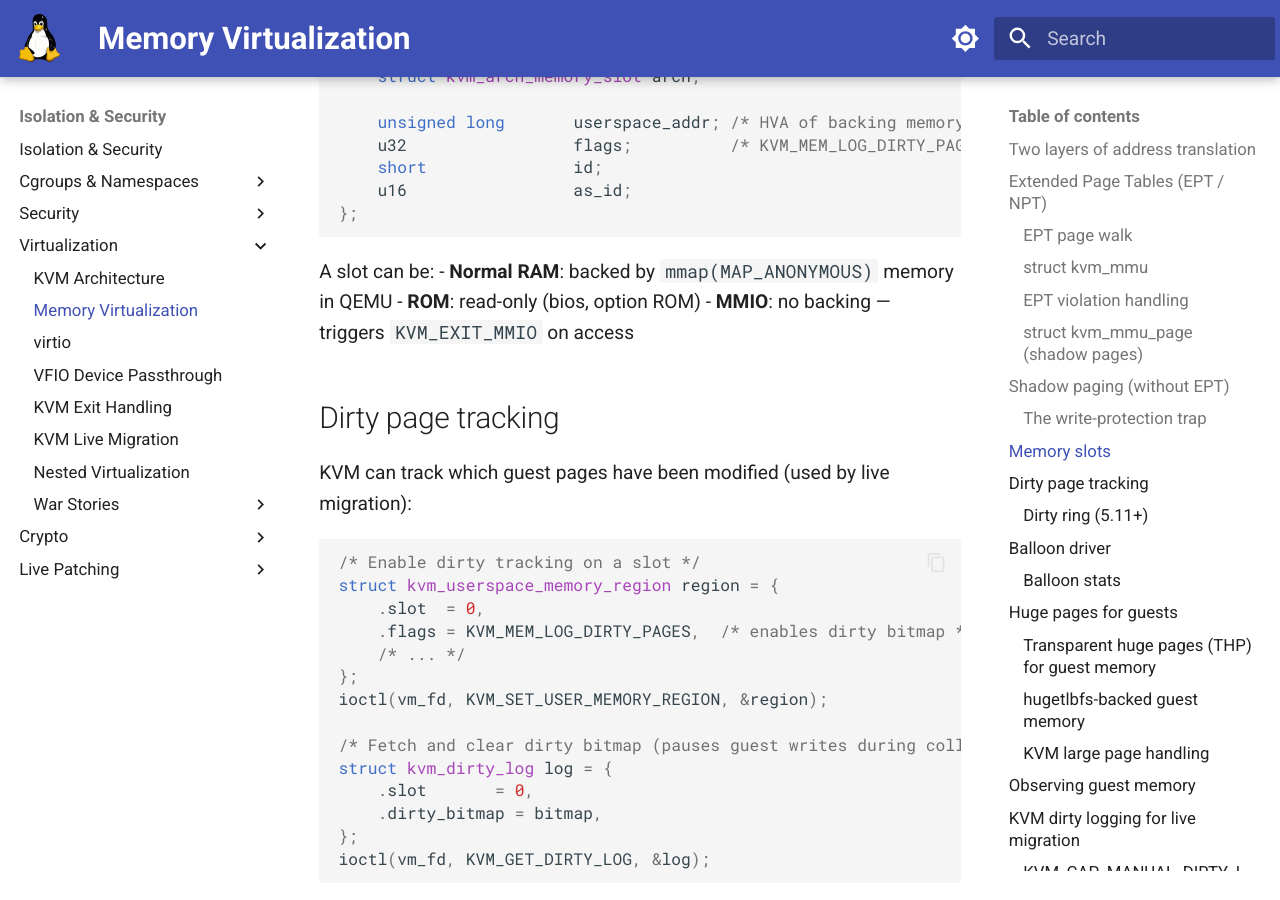
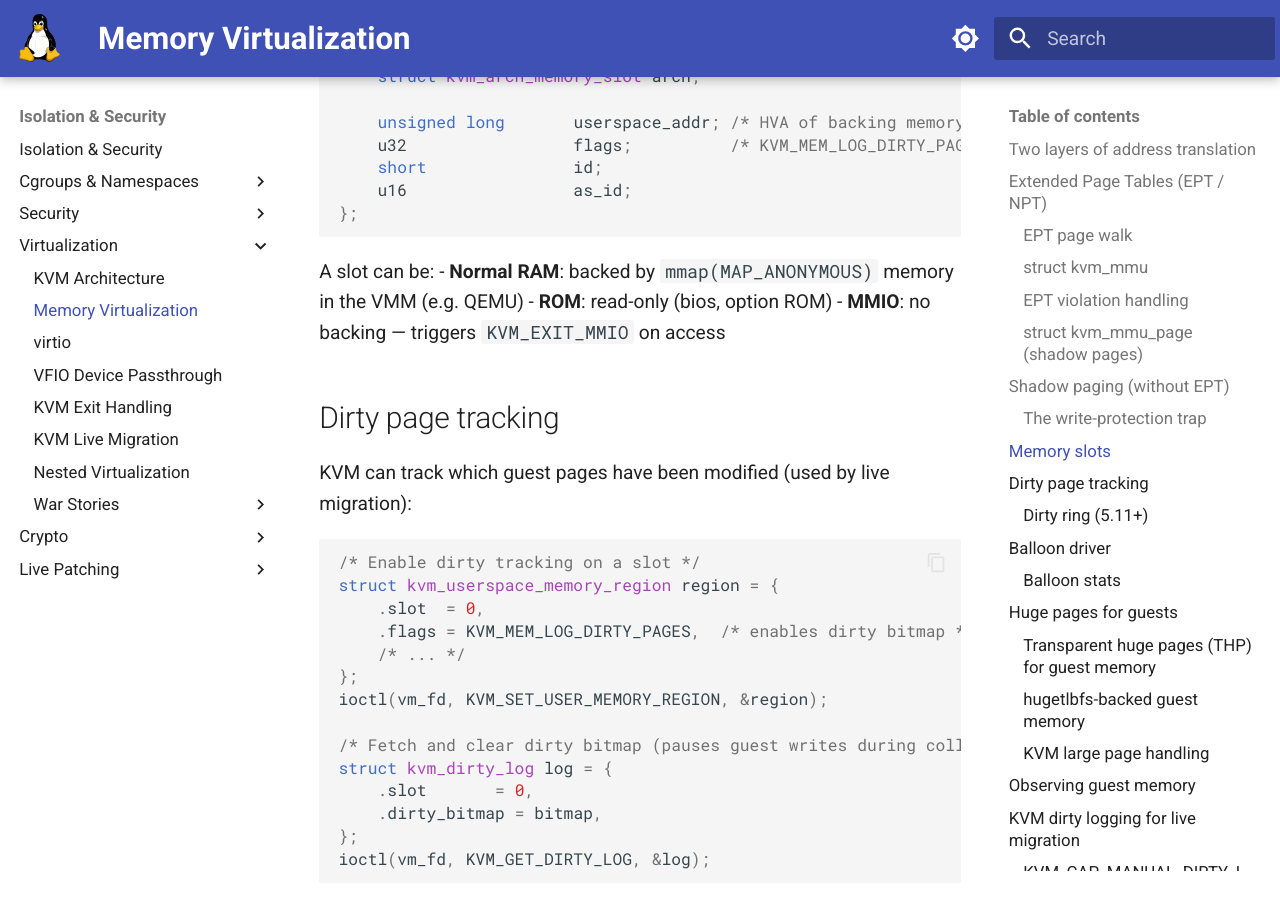
Before and after one commit to laveeshb/linux-kernel-internals, an MkDocs documentation site: the page built from docs/virtualization/kvm-memory.md, in a window 1280 px wide and 900 px high, scrolled down 5043 px. Built offline with MkDocs 1.6.1 and Material for MkDocs 9.7.7, drawn with Linux system fonts in a browser that asks for light colours.

Commit message:
kvm-memory.md: soften VMM-specific wording in the memory-slot-types list
Same pattern as the sibling kvm-exits.md fix: this bullet describes a
KVM-level concept (memory slot types), not a QEMU-specific walkthrough
step, so it shouldn't hardcode one VMM.

````diff
--- a/docs/virtualization/kvm-memory.md
+++ b/docs/virtualization/kvm-memory.md
@@ -193,7 +193,7 @@ struct kvm_memory_slot {
 ```
 
 A slot can be:
-- **Normal RAM**: backed by `mmap(MAP_ANONYMOUS)` memory in QEMU
+- **Normal RAM**: backed by `mmap(MAP_ANONYMOUS)` memory in the VMM (e.g. QEMU)
 - **ROM**: read-only (bios, option ROM)
 - **MMIO**: no backing — triggers `KVM_EXIT_MMIO` on access
 
````
